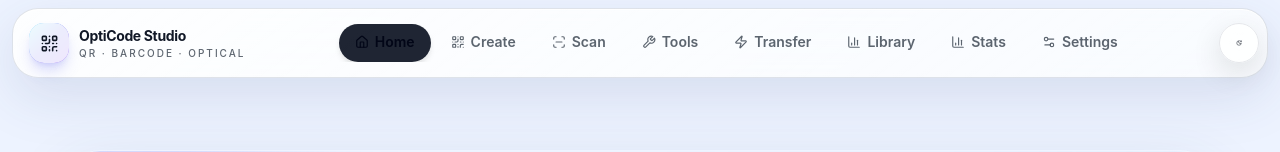
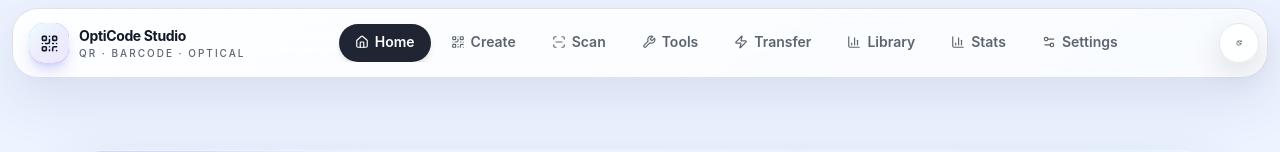
Before and after one commit to Mahin98250/OR-Generator, a React (Vite) app: page / in a window 1280 px wide. Shown: the top 152 px of the page. Built offline with nearby package versions, Linux system fonts and the light colour scheme.

Commit message:
ui: make active navigation colors theme aware

```diff
--- a/src/components/layout/Navbar.tsx
+++ b/src/components/layout/Navbar.tsx
@@ -50,8 +50,8 @@ export function Navbar() {
                 return (
                   <Link key={to} to={to}
                     className="relative shrink-0 rounded-full px-3 py-2 text-xs font-semibold lg:px-4 lg:text-sm">
-                    {active && <motion.span layoutId="desktop-nav-active" className="absolute inset-0 rounded-full bg-[var(--nav-active)] shadow-md shadow-black/10 ring-1 ring-[var(--nav-active-border)]" transition={{ type: 'spring', stiffness: 300, damping: 30, mass: 0.85 }} />}
-                    <span className={`relative z-10 inline-flex items-center gap-1.5 ${active ? 'text-slate-950' : 'text-[var(--text-muted)] hover:text-[var(--text)]'}`}><Icon size={14} />{label}</span>
+                    {active && <motion.span layoutId="desktop-nav-active" className="absolute inset-0 rounded-full bg-[var(--nav-active)] shadow-md shadow-black/10 ring-1 ring-[var(--nav-active-border)]" transition={{ type: 'tween', duration: 0.36, ease: [0.22, 1, 0.36, 1] }} />}
+                    <span className={`relative z-10 inline-flex items-center gap-1.5 ${active ? 'text-[var(--nav-active-text)]' : 'text-[var(--text-muted)] hover:text-[var(--text)]'}`}><Icon size={14} />{label}</span>
                   </Link>
                 );
               })}
@@ -108,7 +108,7 @@ export function Navbar() {
                   />
                 )}
                 <motion.span
-                  className={`relative z-10 ${active ? 'text-slate-950' : 'text-[var(--text-muted)]'}`}
+                  className={`relative z-10 ${active ? 'text-[var(--nav-active-text)]' : 'text-[var(--text-muted)]'}`}
                   animate={{ scale: active ? 1.08 : 1, y: active ? -1 : 0 }}
                   transition={{ type: 'tween', duration: 0.24, ease: [0.22, 1, 0.36, 1] }}
                 >
```
